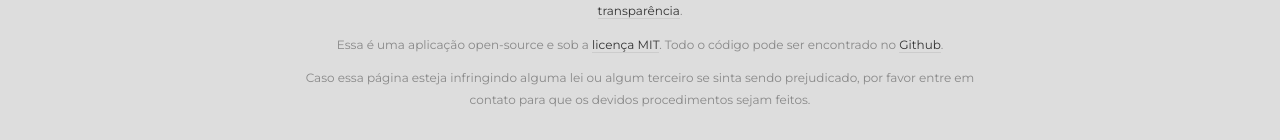
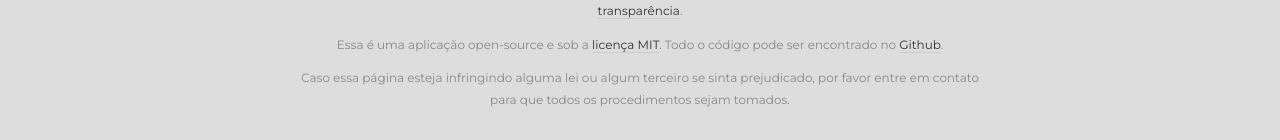
Before and after one commit to diogomoretti/eleicoesimarui2016, a React (Create React App) app: page / in a window 1280 px wide. Shown: the part 975-1115 px from the top of the page. Built offline with nearby package versions, Linux system fonts and the light colour scheme; no server answers.

Commit message:
Fix typo on footer

```diff
--- a/src/components/footer.js
+++ b/src/components/footer.js
@@ -14,7 +14,7 @@ const Footer = () => {
           Essa é uma aplicação open-source e sob a <a className='footer-link' href='https://pt.wikipedia.org/wiki/Licen%C3%A7a_MIT' target='_blank'>licença MIT</a>. Todo o código pode ser encontrado no <a className='footer-link' href='https://github.com/diogomoretti/eleicoesimarui2016.org' target='_blank'>Github</a>.
         </p>
         <p className='footer-message'>
-          Caso essa página esteja infringindo alguma lei ou algum terceiro se sinta sendo prejudicado, por favor entre em contato para que os devidos procedimentos sejam feitos.
+          Caso essa página esteja infringindo alguma lei ou algum terceiro se sinta prejudicado, por favor entre em contato para que todos os procedimentos sejam tomados.
         </p>
       </div>
     </footer>
```
